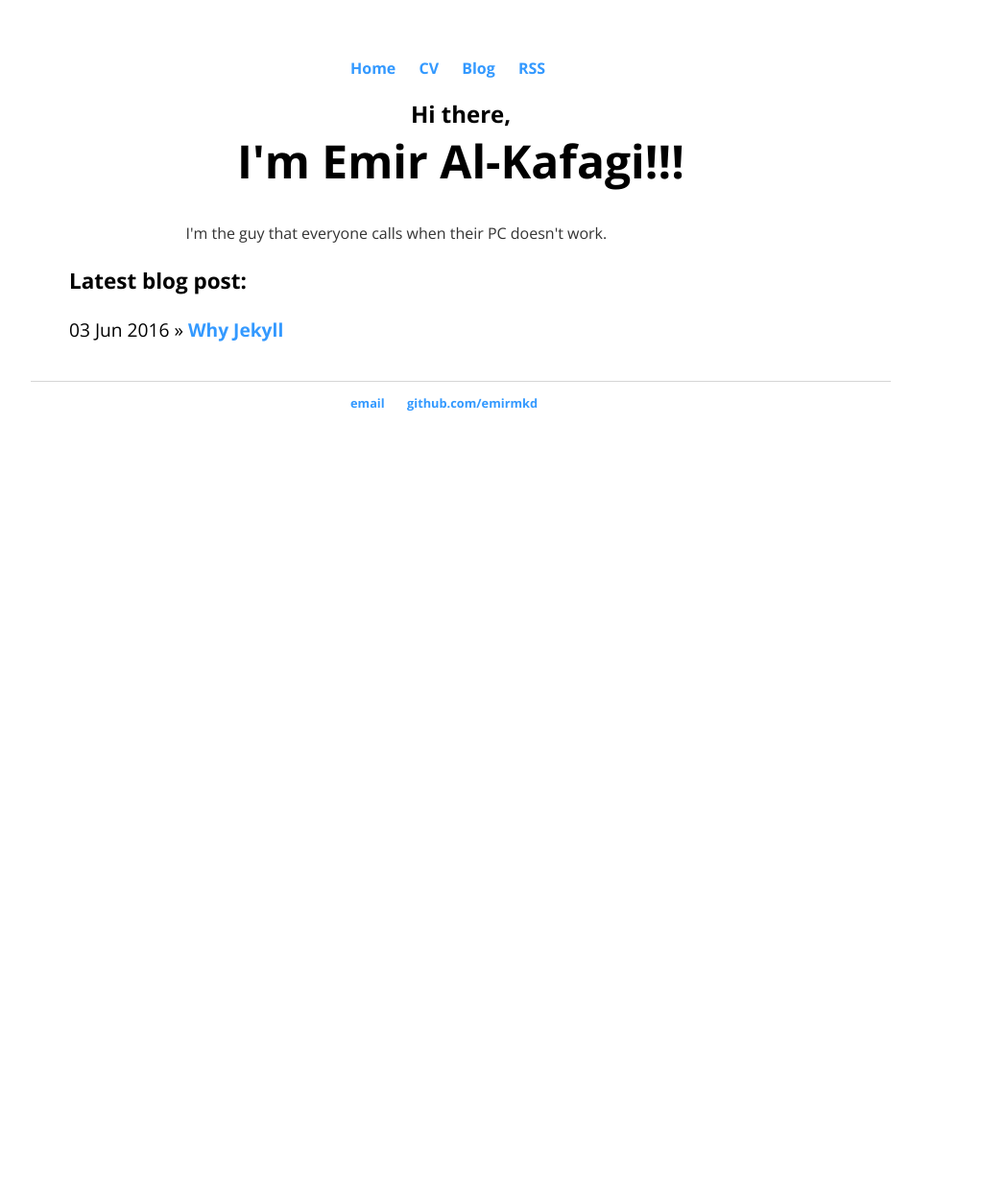
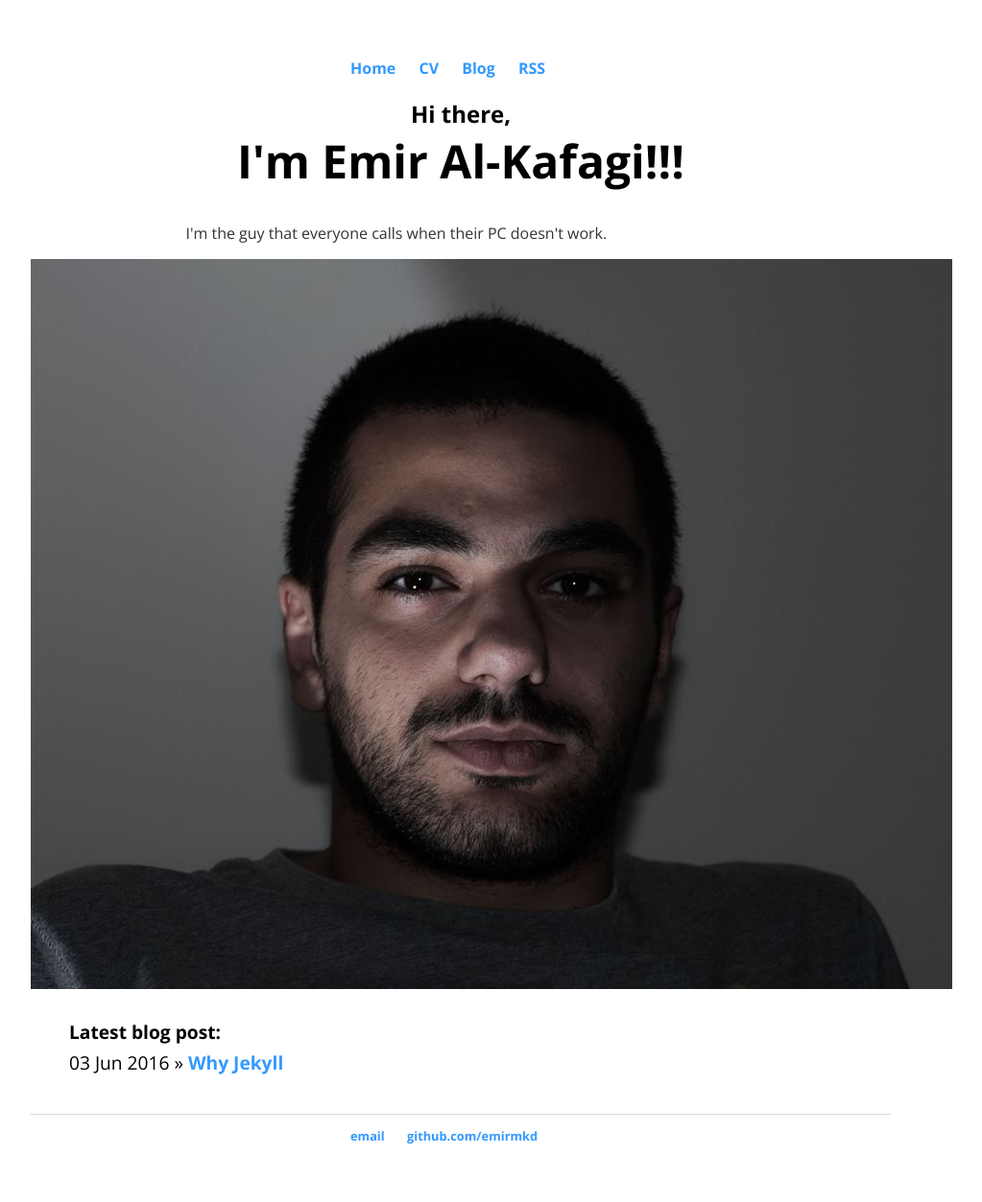
Before and after one commit to emirmkd/emirmkd.github.io, a Jekyll site: the page built from index.html, in a window 1280 px wide. Shown: the whole page at 96% size, without its empty margins (160-1183 px from the left). Built offline with Jekyll 4.4.1, drawn with Linux system fonts in a browser that asks for light colours; before the commit the page ends 900 px from its top, so only the background shows below that.

Commit message:
Update index.html

```diff
--- a/index.html
+++ b/index.html
@@ -7,8 +7,9 @@ title: Emir Al-Kafagi
 	<h1>I'm Emir Al-Kafagi!!!</h1>
 	<p class="info">I'm the guy that everyone calls when their PC doesn't work.</p>
     	</div><!-- /.blurb -->
+    	<img src="http://www.emiralkafagi.me/img/emir.jpg">
     		<ul class="posts">
-<h3>Latest blog post:</h3>
+<h4 style="margin-bottom: 5px;">Latest blog post:</h4>
 	  {% for post in site.posts limit:1 %}
 <li><span>{{ post.date | date_to_string }}</span> » <a href="{{ post.url }}" title="{{ post.title }}">{{ post.title }}</a></li>
 {% endfor %}
```
